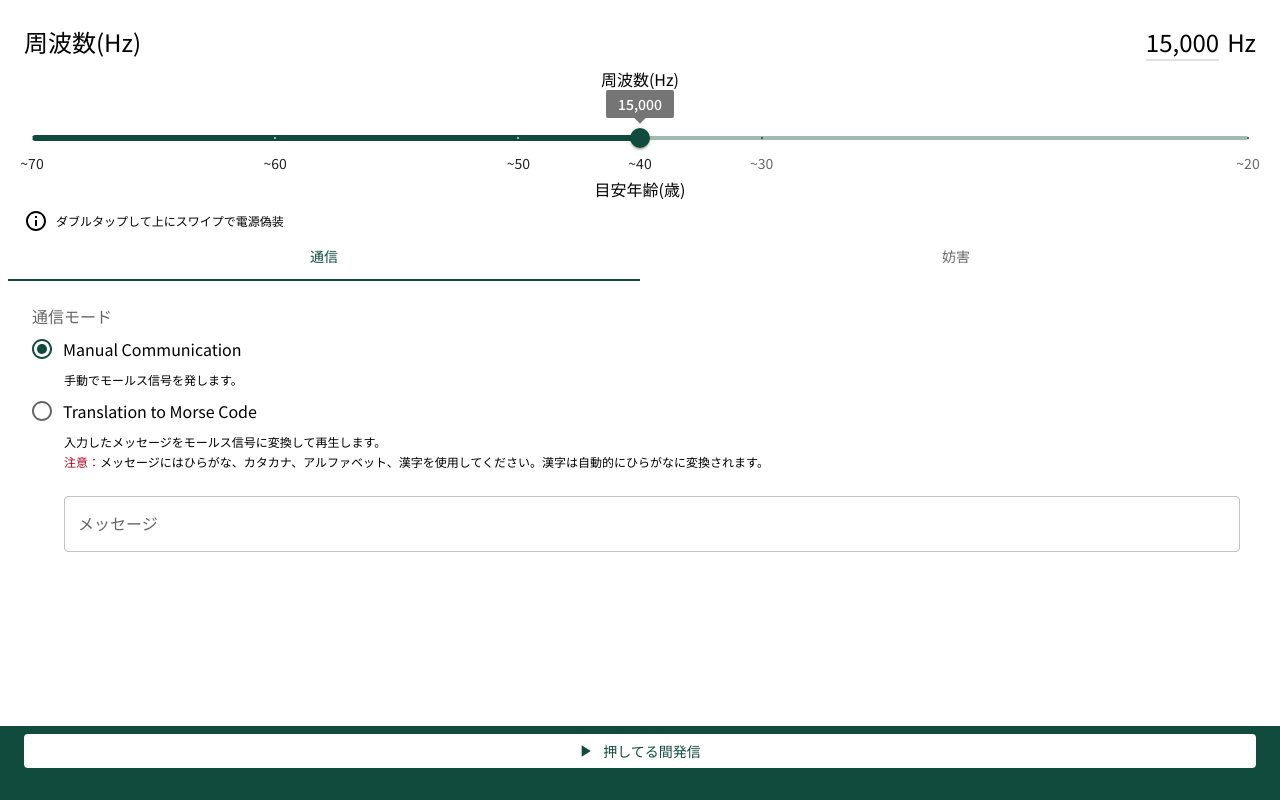
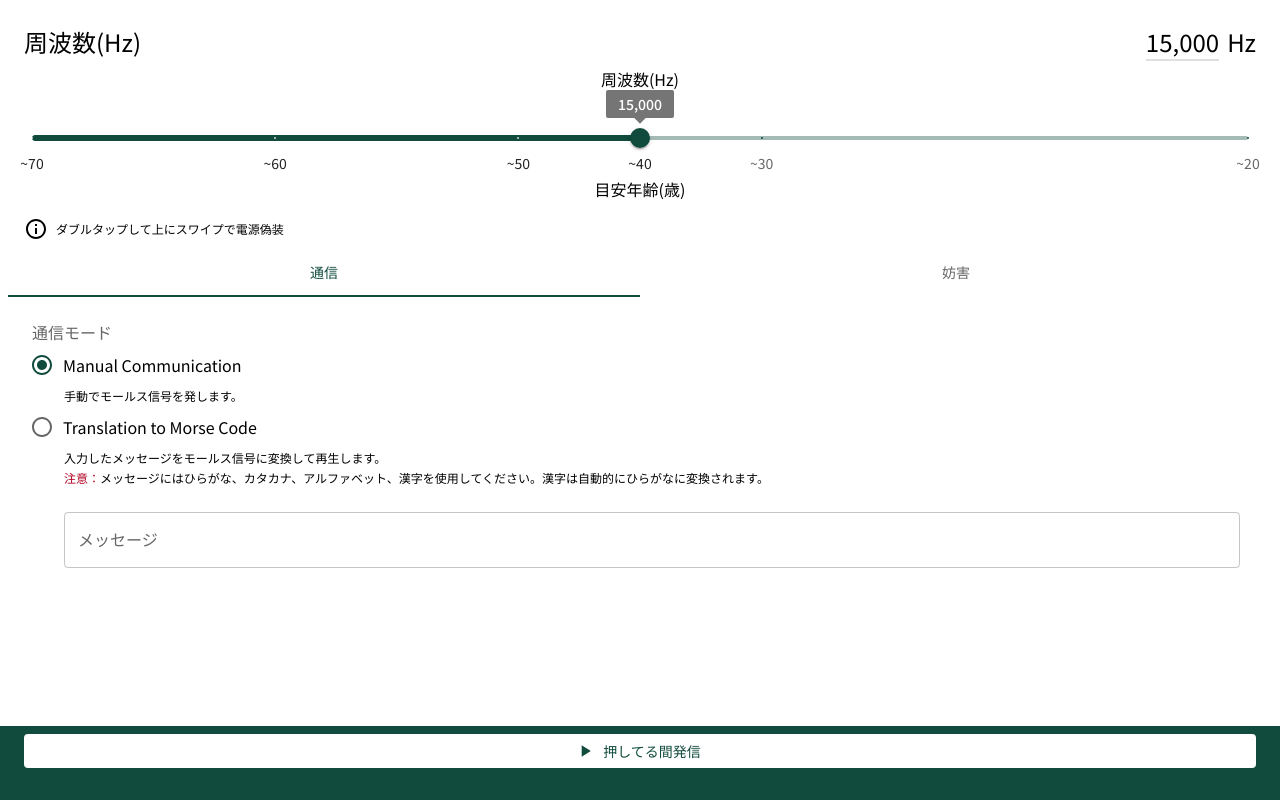
Before and after one commit to nagohachi/tsukutte-asobu2023, a React (Vite) app: page / in a window 1280 px wide. Built offline with nearby package versions, Linux system fonts and the light colour scheme; no server answers.

Commit message:
ダブルタップして〜の上下の余白調整

```diff
--- a/src/App.tsx
+++ b/src/App.tsx
@@ -28,7 +28,7 @@ function App() {
             container
             spacing={1}
             px={2}
-            py={0}
+            py={1}
             sx={{ typography: "caption" }}
             alignItems="center"
           >
```
